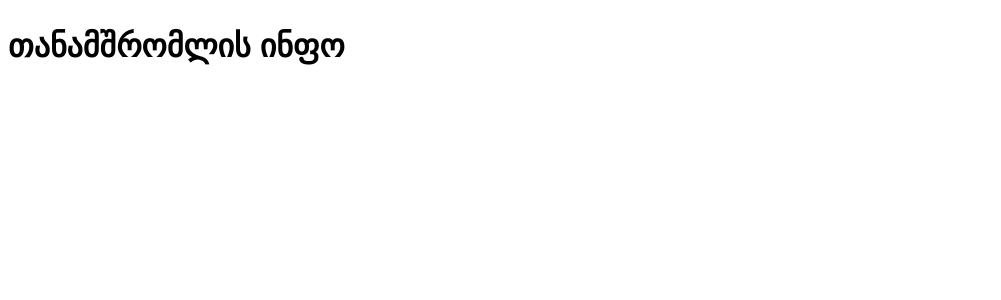
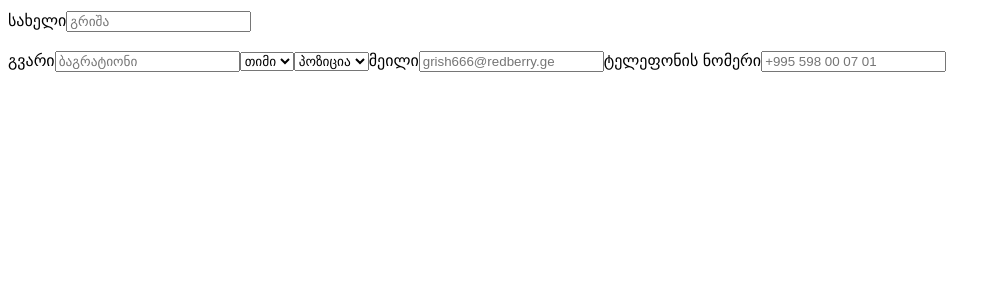
Before and after one commit to mrRoboott/rdbrChallange, a React (Create React App) app: page /workmateform in a window 1280 px wide. Shown: the top 300 px of the page, without its empty margins (0-1001 px from the left). Built offline with nearby package versions, Linux system fonts and the light colour scheme; a web font is replaced by a local one.

Commit message:
structuring workmateform

```diff
--- a/src/pages/WorkmateForm.js
+++ b/src/pages/WorkmateForm.js
@@ -1,6 +1,28 @@
 const WorkmateForm = () => {
+
     return (
-        <h1>თანამშრომლის ინფო</h1>
+        <div className="form-container workmate">
+            <form>
+
+            <label>სახელი</label>
+            <input type="text" name="" id="" placeholder="გრიშა"/>
+            <p></p>
+
+            <label>გვარი</label>
+            <input type="text" name="" id="" placeholder="ბაგრატიონი"/>
+
+            <select name="" id=""><option value="">თიმი</option></select>
+
+            <select name="" id=""><option value="">პოზიცია</option></select>
+
+            <label>მეილი</label>
+            <input type="text" name="" id="" placeholder="grish666@redberry.ge"/>
+
+            <label>ტელეფონის ნომერი</label>
+            <input type="text" name="" id="" placeholder="+995 598 00 07 01"/>
+
+            </form>
+        </div>
      );
 }
 
```
